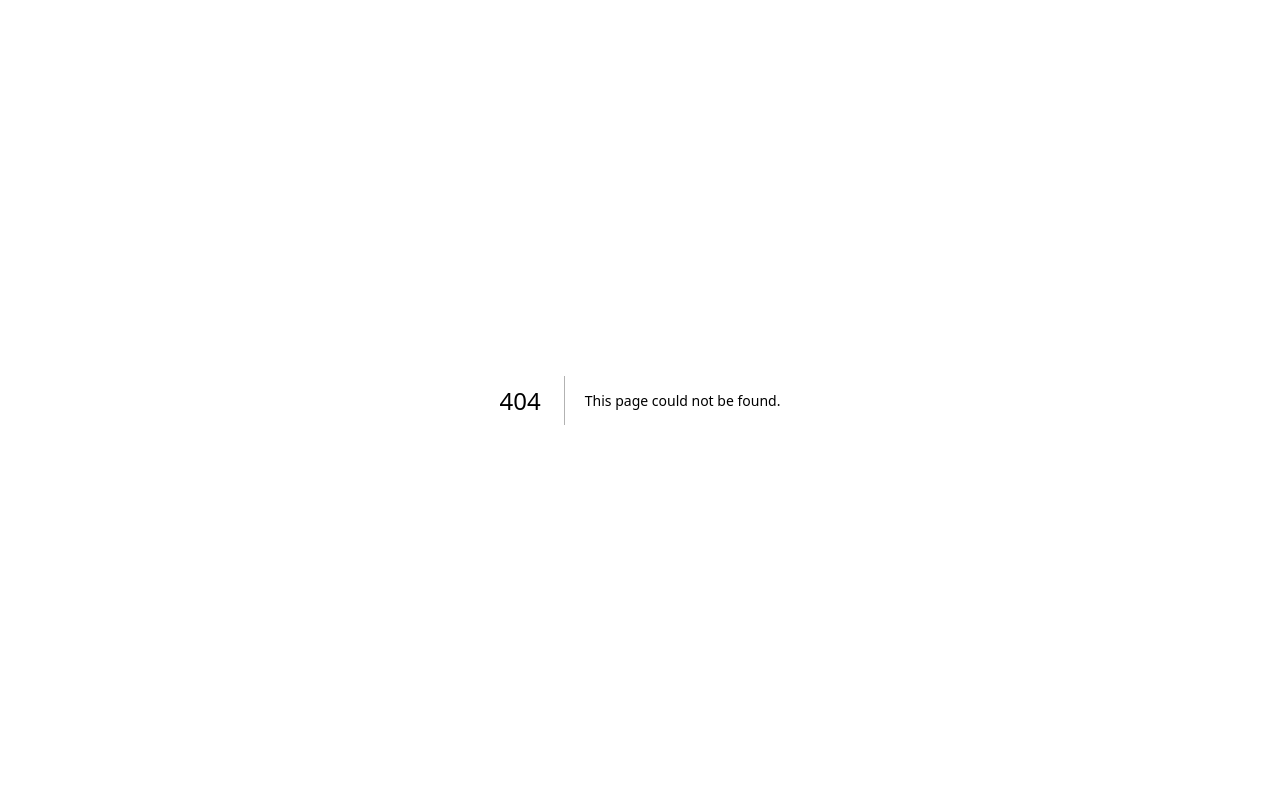
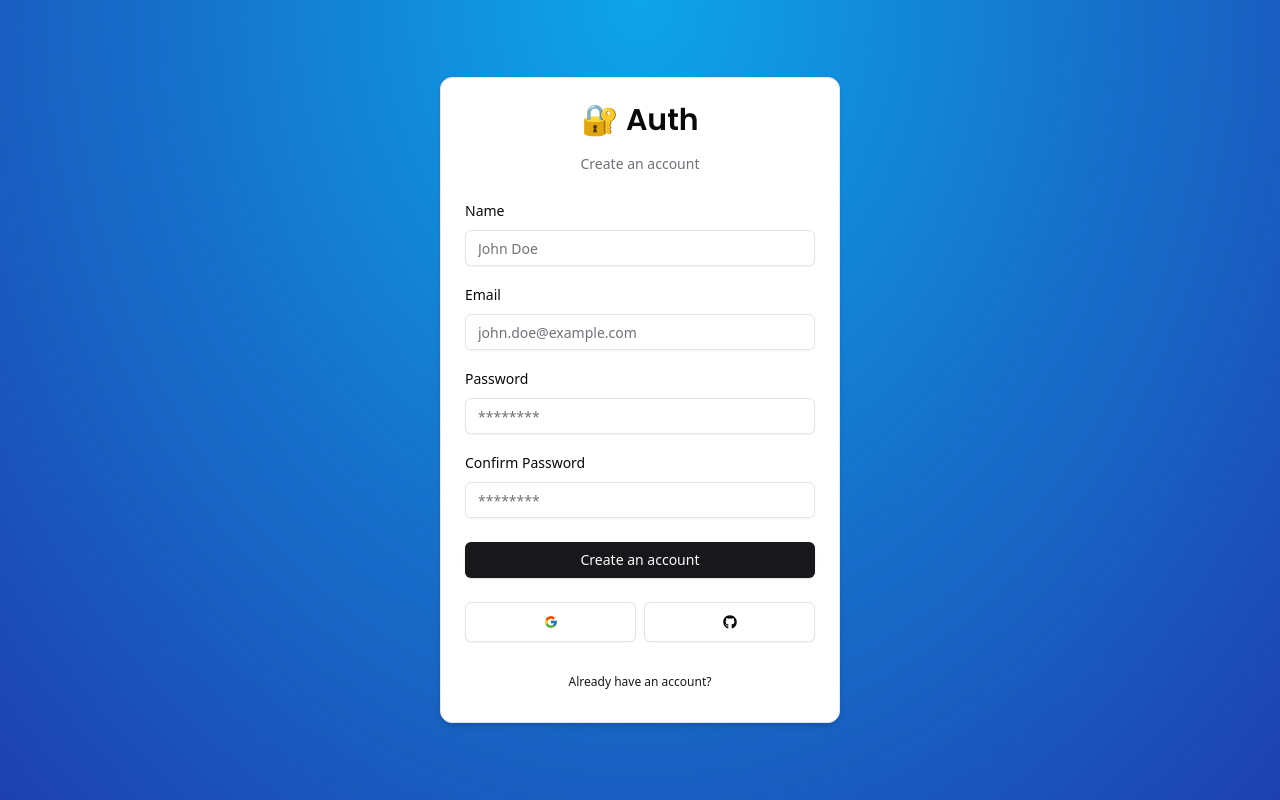
Before and after one commit to sdrpsps/next-auth-app-tutorial, a Next.js app: page /auth/register in a window 1280 px wide. Before the commit this address had no page. Built offline with nearby package versions, Linux system fonts and the light colour scheme.

Commit message:
register form

```diff
--- /dev/null
+++ b/actions/register.tsx
@@ -0,0 +1,18 @@
+"use server"
+
+import { RegisterSchema } from "@/schemas"
+import { z } from "zod"
+
+export async function register(values: z.infer<typeof RegisterSchema>) {
+  const validatedFields = RegisterSchema.safeParse(values)
+
+  if (!validatedFields.success) {
+    return {
+      error: Object.values(validatedFields.error.flatten().fieldErrors).join(", "),
+    }
+  }
+
+  return {
+    success: "Register successful",
+  }
+}
--- /dev/null
+++ b/app/auth/register/page.tsx
@@ -0,0 +1,7 @@
+import { RegisterForm } from "@/components/auth/regitser-form";
+
+export default function RegisterPage() {
+  return (
+   <RegisterForm />
+  )
+}
--- /dev/null
+++ b/components/auth/regitser-form.tsx
@@ -0,0 +1,111 @@
+"use client"
+
+import { CardWrapper } from "./card-wrapper"
+import { useForm } from "react-hook-form"
+import { zodResolver } from "@hookform/resolvers/zod"
+import { Form, FormControl, FormField, FormItem, FormLabel, FormMessage } from '@/components/ui/form'
+import { RegisterSchema } from "@/schemas"
+import { z } from "zod"
+import { Input } from "../ui/input"
+import { Button } from "../ui/button"
+import { FormError } from "../form-error"
+import { FormSuccess } from "../form-success"
+import { register } from "@/actions/register"
+import { useState, useTransition } from "react"
+
+export function RegisterForm() {
+  const [isPending, startTransition] = useTransition()
+  const [error, setError] = useState<string | undefined>()
+  const [success, setSuccess] = useState<string | undefined>()
+
+  const form = useForm<z.infer<typeof RegisterSchema>>({
+    resolver: zodResolver(RegisterSchema),
+    defaultValues: {
+      name: "",
+      email: "",
+      password: "",
+      confirmPassword: "",
+    },
+  })
+
+  const onSubmit = (data: z.infer<typeof RegisterSchema>) => {
+    setError(undefined)
+    setSuccess(undefined)
+
+    startTransition(() => {
+      register(data).then((res) => {
+        if (res.error) {
+          setError(res.error)
+        } else {
+          setSuccess(res.success)
+        }
+      })
+    })
+  }
+
+  return (
+    <CardWrapper headerLabel="Create an account" backButtonLabel="Already have an account?" backButtonHref="/auth/login" showSocial>
+      <Form {...form}>
+        <form onSubmit={form.handleSubmit(onSubmit)} className="space-y-6">
+          <div className="space-y-4">
+            <FormField
+              control={form.control}
+              name="name"
+              render={({ field }) => (
+                <FormItem>
+                  <FormLabel>Name</FormLabel>
+                  <FormControl>
+                    <Input {...field} placeholder="John Doe" />
+                  </FormControl>
+                  <FormMessage />
+                </FormItem>
+              )}
+            />
+            <FormField
+              control={form.control}
+              name="email"
+              render={({ field }) => (
+                <FormItem>
+                  <FormLabel>Email</FormLabel>
+                  <FormControl>
+                    <Input {...field} placeholder="john.doe@example.com" type="email" />
+                  </FormControl>
+                  <FormMessage />
+                </FormItem>
+              )}
+            />
+            <FormField
+              control={form.control}
+              name="password"
+              render={({ field }) => (
+                <FormItem>
+                  <FormLabel>Password</FormLabel>
+                  <FormControl>
+                    <Input {...field} placeholder="********" type="password" />
+                  </FormControl>
+                  <FormMessage />
+                </FormItem>
+              )}
+            />
+            <FormField
+              control={form.control}
+              name="confirmPassword"
+              render={({ field }) => (
+                <FormItem>
+                  <FormLabel>Confirm Password</FormLabel>
+                  <FormControl>
+                    <Input {...field} placeholder="********" type="password" />
+                  </FormControl>
+                  <FormMessage />
+                </FormItem>
+              )}
+            />
+          </div>
+          {error && <FormError message={error} />}
+          {success && <FormSuccess message={success} />}
+          <Button type="submit" className="w-full" disabled={isPending}>Create an account</Button>
+        </form>
+      </Form>
+    </CardWrapper>
+  )
+}
--- a/schemas/index.tsx
+++ b/schemas/index.tsx
@@ -8,3 +8,18 @@ export const LoginSchema = z.object({
     message: "Password is required!"
   })
 })
+
+export const RegisterSchema = z.object({
+  name: z.string().min(1, {
+    message: "Name is required!"
+  }),
+  email: z.string().email({
+    message: "Email is required!"
+  }),
+  password: z.string().min(6, {
+    message: "Password must be at least 6 characters!"
+  }),
+  confirmPassword: z.string().min(6, {
+    message: "Password must be at least 6 characters!"
+  })
+})
```
